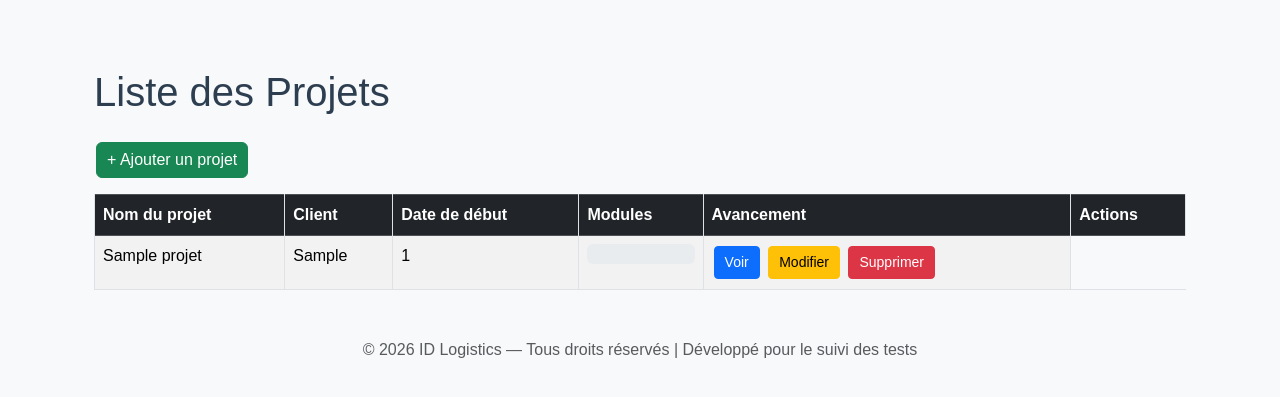
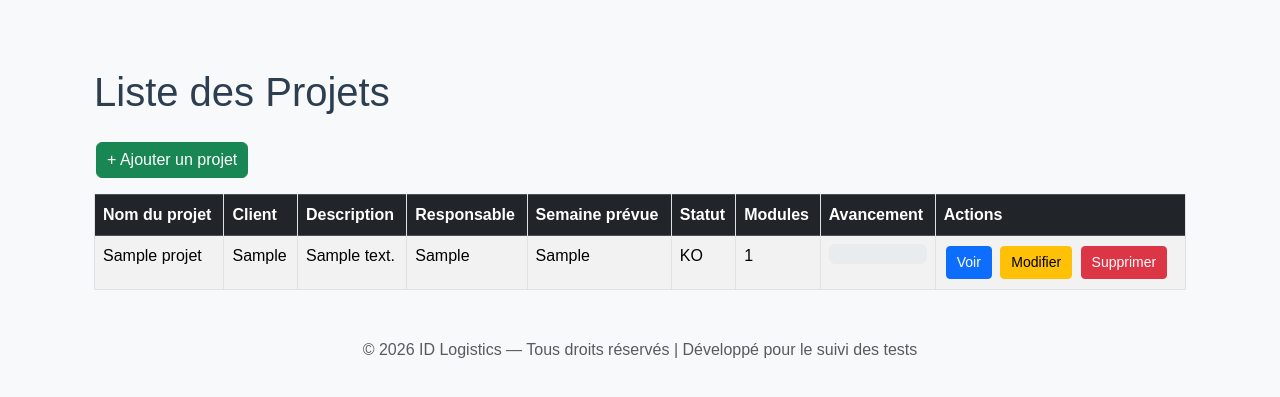
Before and after one commit to sarah-dev05/gibert_test_tracker, a Flask app: page / in a window 1280 px wide. Shown: the top 397 px of the page. Run offline with Flask 3, Linux system fonts and the light colour scheme; tables that the repository leaves empty hold one stand-in row (values such as "Sample post").

Commit message:
Mise à jour de index.html : affichages des colonnes du projet

```diff
--- a/templates/index.html
+++ b/templates/index.html
@@ -12,7 +12,10 @@
             <tr>
                 <th>Nom du projet</th>
                 <th>Client</th>
-                <th>Date de début</th>
+                <th>Description</th>
+                <th>Responsable</th>
+                <th>Semaine prévue</th>
+                <th>Statut</th>
                 <th>Modules</th>
                 <th>Avancement</th>
                 <th>Actions</th>
@@ -22,19 +25,25 @@
             {% for projet in projets %}
             <tr>
                 <td>{{ projet.nom }}</td>
-                <td>{{ projet.client }}</td>
+                <td>{{ projet.client or '-' }}</td>
+                <td>{{ projet.description or '-' }}</td>
+                <td>{{ projet.responsable or '-' }}</td>
+                <td>{{ projet.semaine_prevue or '-' }}</td>
+                <td>{{ projet.statut }}</td>
                 <td>{{ projet.modules|length }}</td>
                 <td>
                     <div class="progress" style="height:20px;">
-                        <div class="progress-bar bg-success" role="progressbar" style="width: {{ projet.pourcentage_global() }}%;" aria-valuenow="{{ projet.pourcentage_global() }}" aria-valuemin="0" aria-valuemax="100">
-                            {{ projet.pourcentage_global() }}%
+                        <div class="progress-bar bg-success" role="progressbar"
+                             style="width: {{ projet.pourcentage_global() }}%;"
+                             aria-valuenow="{{ projet.pourcentage_global() }}"
+                             aria-valuemin="0" aria-valuemax="100">
+                             {{ projet.pourcentage_global() }}%
                         </div>
                     </div>
                 </td>
                 <td>
                     <a class="btn btn-primary btn-sm" href="{{ url_for('projet', projet_id=projet.id) }}">Voir</a>
-                    <a href="{{ url_for('modifier_projet', projet_id=projet.id) }}" class="btn btn-warning btn-sm">Modifier </a>
-
+                    <a href="{{ url_for('modifier_projet', projet_id=projet.id) }}" class="btn btn-warning btn-sm">Modifier</a>
                     <form method="POST" action="{{ url_for('supprimer_projet', projet_id=projet.id) }}" style="display:inline;" onsubmit="return confirm('Voulez-vous vraiment supprimer ce projet ?');">
                         <button type="submit" class="btn btn-danger btn-sm">Supprimer</button>
                     </form>
@@ -49,6 +58,6 @@
 </div>
 
 <footer class="text-center mt-5 mb-3 text-muted">
-    &copy; {{ now().year }} ID Logistics — Tous droits réservés | Développé  pour le suivi des tests
+    &copy; {{ now().year }} ID Logistics — Tous droits réservés | Développé pour le suivi des tests
 </footer>
 {% endblock %}
```
